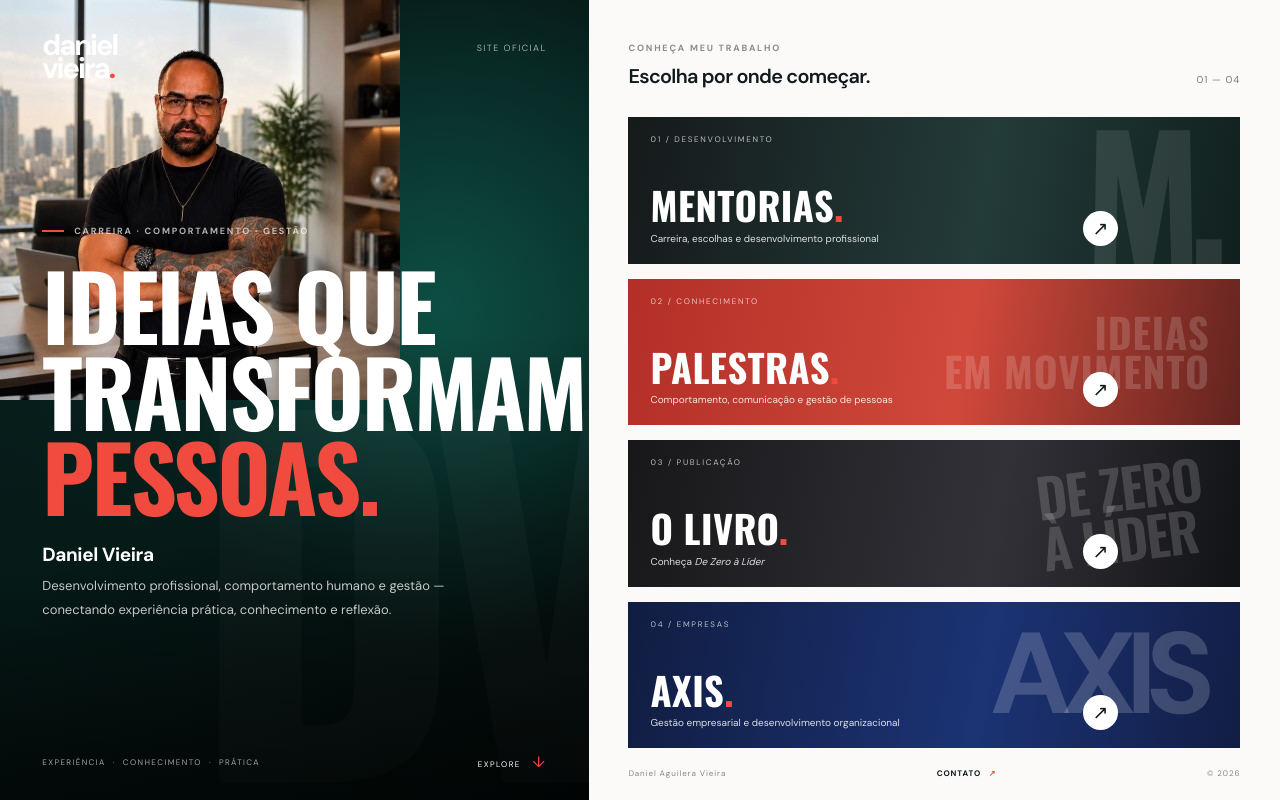
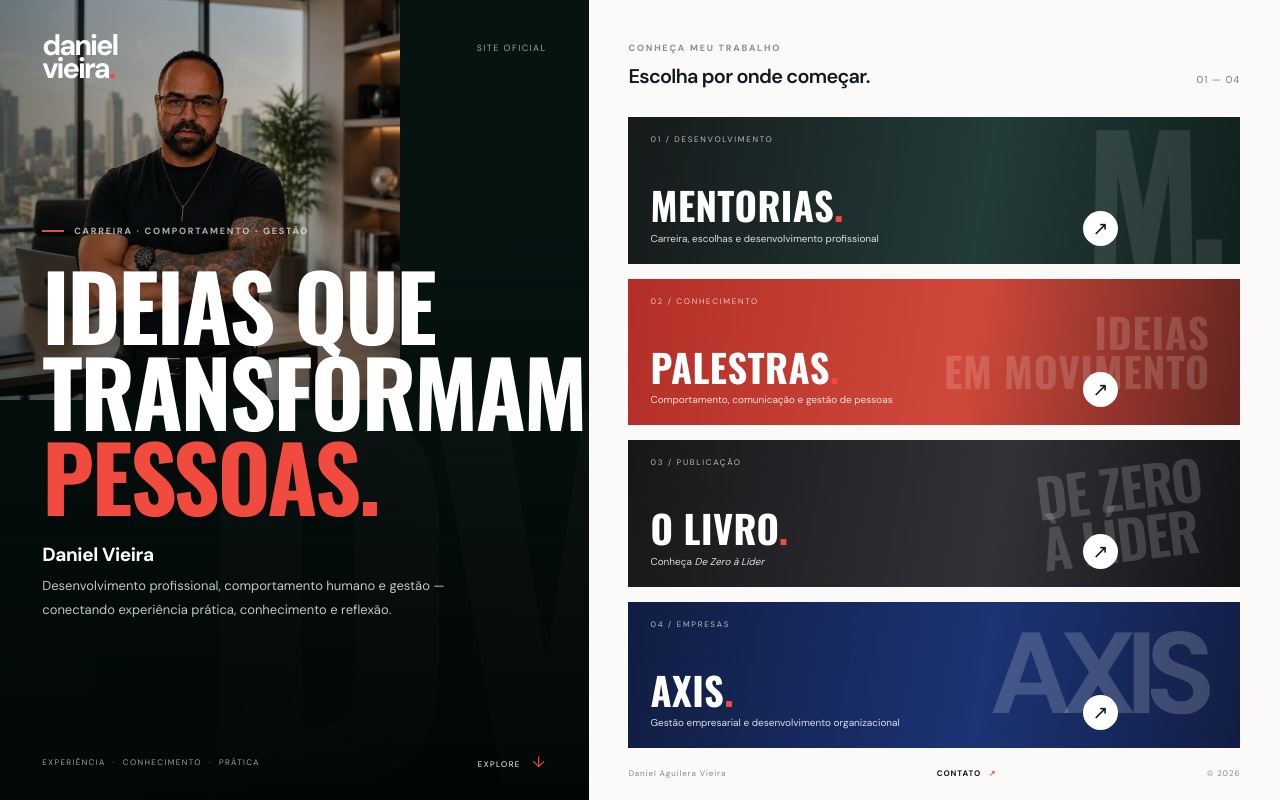
Before and after one commit to danielaguileravieira-bit/daniel-vieira-site, a plain HTML site: page index.html in a window 1280 px wide. Drawn offline with nearby package versions, Linux system fonts and the light colour scheme.

Commit message:
Style portrait background on profile panel

```diff
--- a/assets/css/style.css
+++ b/assets/css/style.css
@@ -16,9 +16,9 @@ body { margin: 0; background: var(--paper); color: var(--ink); font-family: var(
 a { color: inherit; text-decoration: none; }
 .landing { min-height: 100vh; display: grid; grid-template-columns: minmax(420px, .92fr) minmax(560px, 1.08fr); }
 .profile-panel { min-height: 100vh; padding: 34px clamp(30px, 3.3vw, 58px) 28px; position: sticky; top: 0; height: 100vh; display: flex; flex-direction: column; justify-content: space-between; overflow: hidden; isolation: isolate; color: var(--white); background: var(--deep); }
-.profile-backdrop { position: absolute; inset: 0; z-index: -1; background: radial-gradient(ellipse at 75% 38%, rgba(15,94,81,.72), transparent 48%), linear-gradient(155deg, #061513 0%, #082622 55%, #030b0a 100%); }
+.profile-backdrop { position: absolute; inset: 0; z-index: -1; overflow: hidden; background: #061513; }\n.profile-backdrop img { position: absolute; inset: 0; width: 100%; height: 100%; object-fit: cover; object-position: center 32%; opacity: .88; }
 .profile-backdrop::before { content: "DV"; position: absolute; right: -8%; bottom: 5%; color: rgba(255,255,255,.035); font: 700 clamp(260px, 36vw, 570px)/.8 var(--display); letter-spacing: -.07em; }
-.profile-backdrop::after { content: ""; position: absolute; inset: 0; background: linear-gradient(0deg, rgba(0,0,0,.66), transparent 58%); }
+.profile-backdrop::after { content: ""; position: absolute; inset: 0; background: linear-gradient(90deg, rgba(3,12,11,.48), rgba(3,12,11,.08) 70%), linear-gradient(0deg, rgba(0,0,0,.78), rgba(0,0,0,.05) 72%); }
 .profile-header, .profile-footer { display: flex; justify-content: space-between; align-items: flex-start; position: relative; z-index: 1; }
 .wordmark { font: 700 29px/.78 var(--sans); letter-spacing: -2px; text-transform: lowercase; }
 .wordmark span { color: var(--accent); }
```
